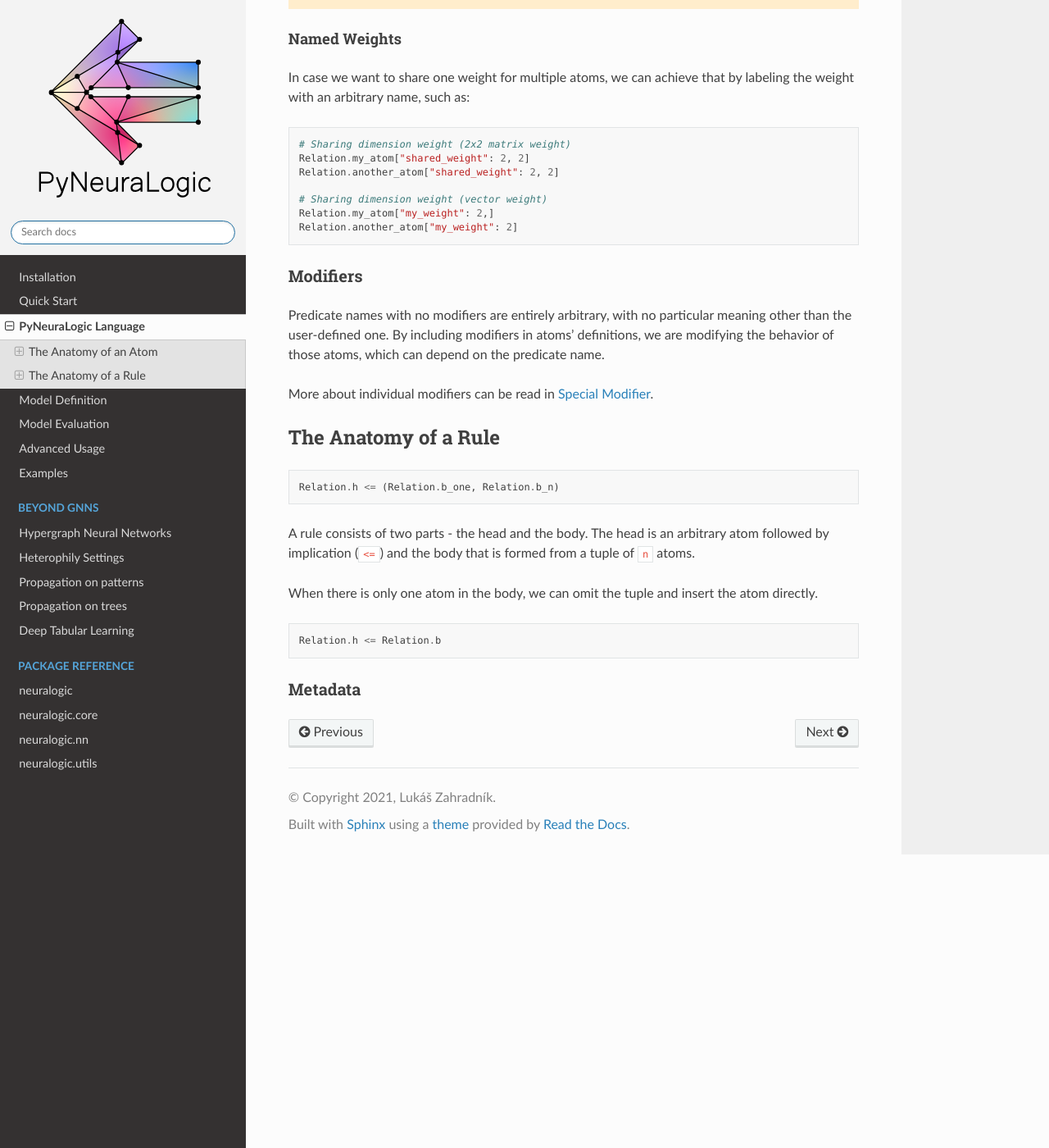
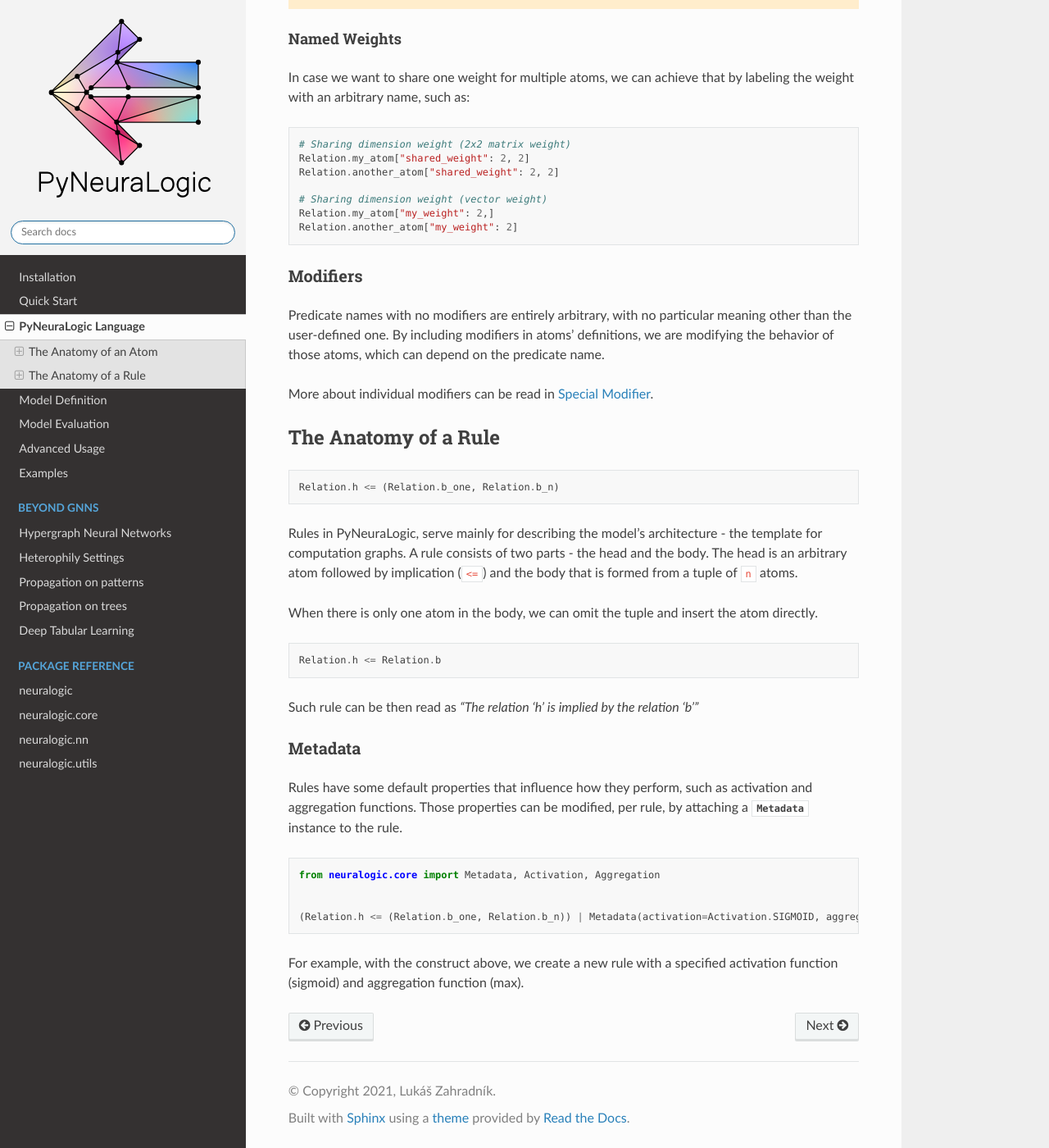
Before and after one commit to LukasZahradnik/PyNeuraLogic, a Sphinx documentation site: the page built from docs/language.rst, in a window 1280 px wide and 1400 px high, scrolled down 2823 px. Shown: the whole window at 82% size. Built offline with Sphinx 7.4.7 and the Read the Docs theme 2.0.0, drawn with Linux system fonts in a browser that asks for light colours.

Commit message:
Add metadata description

```diff
--- a/docs/language.rst
+++ b/docs/language.rst
@@ -157,6 +157,7 @@ The Anatomy of a Rule
     Relation.h <= (Relation.b_one, Relation.b_n)
 
 
+Rules in PyNeuraLogic, serve mainly for describing the model's architecture - the template for computation graphs.
 A rule consists of two parts - the head and the body. The head is an arbitrary atom followed by implication (:code:`<=`) and the body that is formed from a tuple of :code:`n` atoms.
 
 When there is only one atom in the body, we can omit the tuple and insert the atom directly.
@@ -166,5 +167,19 @@ When there is only one atom in the body, we can omit the tuple and insert the at
     Relation.h <= Relation.b
 
 
+Such rule can be then read as *"The relation 'h' is implied by the relation 'b'"*
+
 Metadata
 ********
+Rules have some default properties that influence how they perform, such as activation and aggregation functions.
+Those properties can be modified, per rule, by attaching a :py:class:`~neuralogic.core.constructs.metadata.Metadata` instance to the rule.
+
+.. code-block:: Python
+
+    from neuralogic.core import Metadata, Activation, Aggregation
+
+
+    (Relation.h <= (Relation.b_one, Relation.b_n)) | Metadata(activation=Activation.SIGMOID, aggregation=Aggregation.MAX)
+
+
+For example, with the construct above, we create a new rule with a specified activation function (sigmoid) and aggregation function (max).
```
